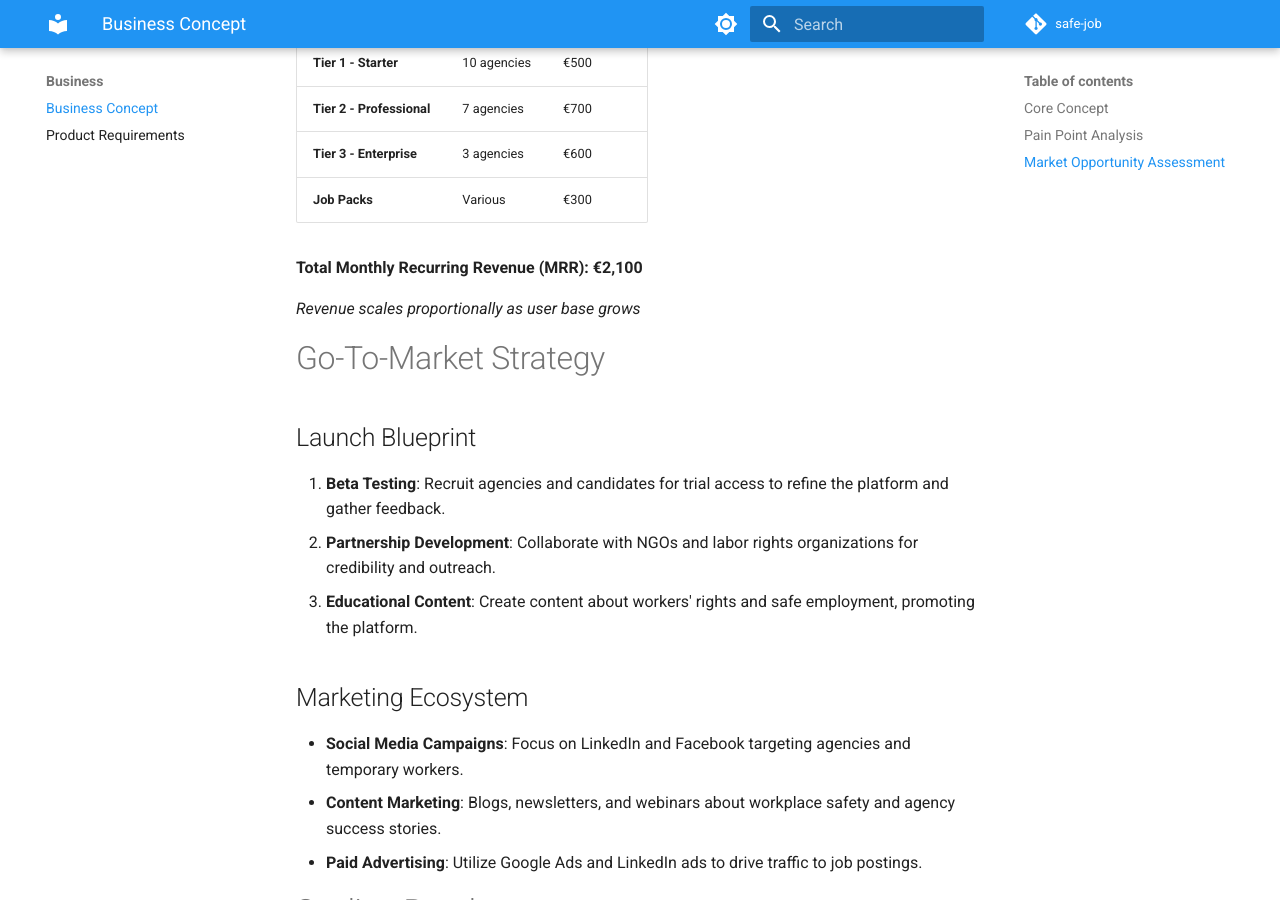
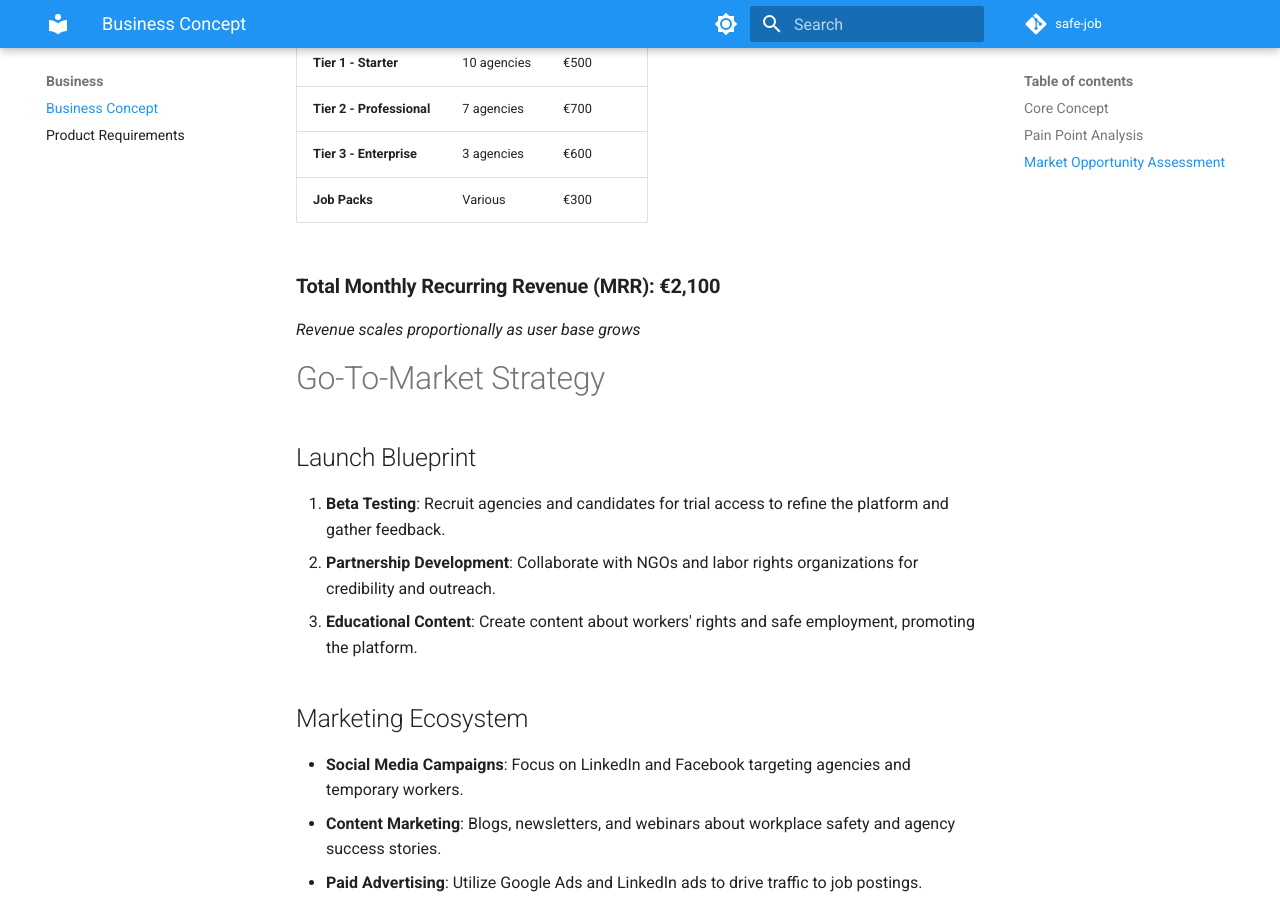
Before and after one commit to bartczak-pa/safe-job, an MkDocs documentation site: the page built from docs/business/business-concept.md, in a window 1280 px wide and 900 px high, scrolled down 4534 px. Built offline with MkDocs 1.6.1 and Material for MkDocs 9.7.7, drawn with Linux system fonts in a browser that asks for light colours; comment, search, counter and statistics services are not loaded; the version menu is left out.

```diff
--- a/docs/business/business-concept.md
+++ b/docs/business/business-concept.md
@@ -71,6 +71,7 @@ Safe Job is a job board specifically designed for temporary workers and hiring a
 ## Pricing Architecture
 
 ### Free Tier
+
 - **1 job posting** with basic features
 - Perfect for small agencies testing the platform
 
@@ -116,7 +117,7 @@ Safe Job is a job board specifically designed for temporary workers and hiring a
 | **Tier 3 - Enterprise** | 3 agencies | €600 |
 | **Job Packs** | Various | €300 |
 
-**Total Monthly Recurring Revenue (MRR): €2,100**
+### **Total Monthly Recurring Revenue (MRR): €2,100**
 
 *Revenue scales proportionally as user base grows*
 
```
Also changed, not shown: docs/api/overview.md (+1 -1 lines).
